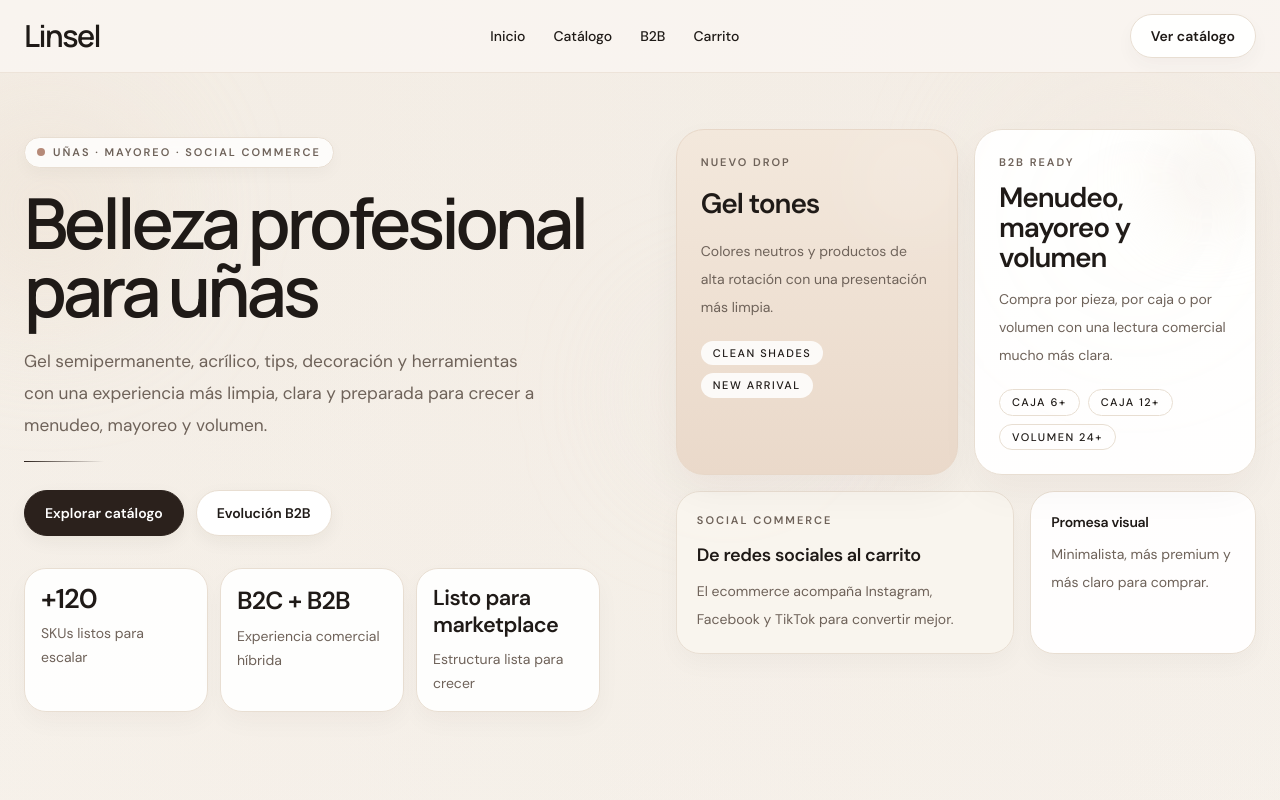
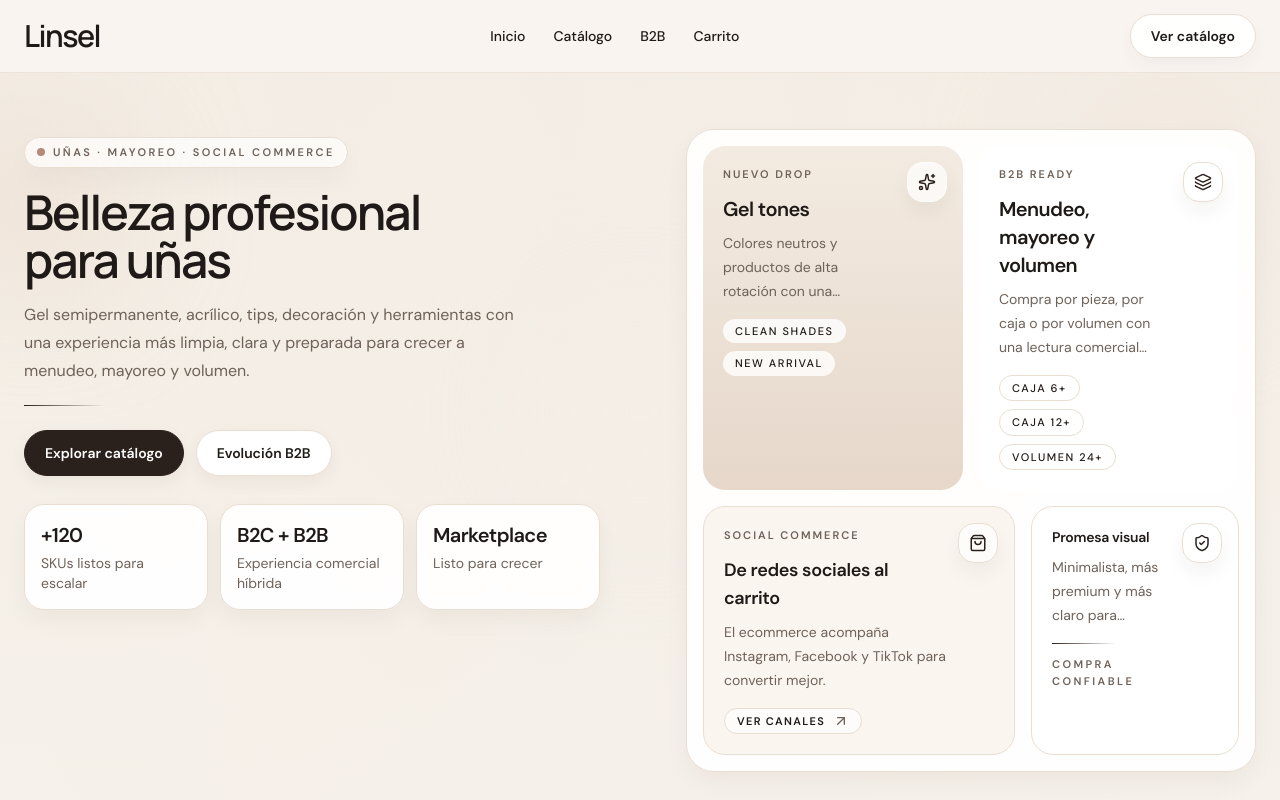
Before and after one commit to roiszs/mvp-belleza-distribuidora, a Next.js app: page / in a window 1280 px wide. Shown: the top 800 px of the page. Built offline with nearby package versions, Linux system fonts and the light colour scheme.

Commit message:
Cambios visuales, aun no termina la actualizacion de seccion 1

```diff
--- a/src/components/home/Hero.tsx
+++ b/src/components/home/Hero.tsx
@@ -1,138 +1,119 @@
 import { Button } from '@/components/ui/Button'
 import { Container } from '@/components/layout/Container'
+import { IconBadge } from '@/components/ui/IconBadge'
+import { Sparkles, Layers, ShoppingBag, ShieldCheck, ArrowUpRight } from 'lucide-react'
 
 export function Hero() {
 return (
-<section className="relative overflow-x-hidden section-padding pb-10 pt-10 md:pb-14 md:pt-12">
-<div className="pointer-events-none absolute inset-0 overflow-hidden">
-<div className="absolute -left-16 top-6 h-56 w-56 rounded-full bg-[#ead8c8]/32 blur-3xl" />
-<div className="absolute right-0 top-0 h-72 w-72 rounded-full bg-[#f2e7dc]/38 blur-3xl" />
-<div className="absolute left-1/2 top-1/3 h-44 w-44 rounded-full bg-[#efe4d8]/22 blur-3xl" />
+<section className="relative overflow-hidden section-padding pb-8 md:pb-10">
+{/* Fondo suave */}
+<div className="pointer-events-none absolute inset-0">
+<div className="absolute -left-14 top-10 h-44 w-44 rounded-full bg-[#ead8c8]/50 blur-3xl" />
+<div className="absolute right-0 top-0 h-56 w-56 rounded-full bg-[#f2e7dc]/60 blur-3xl" />
+<div className="absolute left-1/2 top-1/3 h-44 w-44 -translate-x-1/2 rounded-full bg-[#f7efe6]/60 blur-3xl" />
 </div>
 
   <Container className="relative">
-    <div className="grid items-start gap-8 lg:grid-cols-[1.02fr_0.98fr] lg:gap-12">
-      {/* LEFT COLUMN */}
+    <div className="grid items-start gap-8 lg:grid-cols-[1.05fr_0.95fr]">
+      {/* Lado izquierdo */}
       <div className="w-full min-w-0 max-w-xl pt-2">
-        <div className="mb-5 inline-flex max-w-full items-center gap-2 rounded-full border border-[var(--color-line)] bg-white/80 px-3 py-1.5 shadow-[0_6px_16px_rgba(43,33,28,0.03)] backdrop-blur-sm">
+        <div className="mb-5 inline-flex max-w-full items-center gap-2 rounded-full border border-[var(--color-line)] bg-white/70 px-3 py-1.5 text-[11px] font-semibold uppercase tracking-[0.22em] text-[var(--color-muted)] shadow-[0_12px_24px_rgba(43,33,28,0.03)]">
           <span className="h-2 w-2 shrink-0 rounded-full bg-[var(--color-accent)]" />
-          <span className="truncate text-[11px] font-semibold uppercase tracking-[0.18em] text-[var(--color-muted)]">
-            Uñas · mayoreo · social commerce
-          </span>
+          <span className="truncate">Uñas · mayoreo · social commerce</span>
         </div>
 
-        <h1 className="font-display text-[1.9rem] font-semibold leading-[0.98] tracking-[-0.055em] text-[var(--color-text)] sm:text-[3rem] md:text-[4.4rem]">
+        <h1 className="font-display text-[2.1rem] font-semibold leading-[1.02] tracking-[-0.04em] sm:text-4xl md:text-5xl">
           Belleza profesional
           <span className="block">para uñas</span>
         </h1>
 
-        <p className="mt-5 max-w-lg text-[0.98rem] leading-8 text-[var(--color-muted)] md:text-[1.08rem]">
-          Gel semipermanente, acrílico, tips, decoración y herramientas con una experiencia
-          más limpia, clara y preparada para crecer a menudeo, mayoreo y volumen.
+        <p className="mt-4 max-w-lg text-[0.98rem] leading-7 text-[var(--color-muted)] md:text-base">
+          Gel semipermanente, acrílico, tips, decoración y herramientas con una experiencia más limpia,
+          clara y preparada para crecer a menudeo, mayoreo y volumen.
         </p>
 
         <div className="mt-5 h-px w-20 bg-[linear-gradient(90deg,var(--color-accent-dark),transparent)]" />
 
-        <div className="mt-7 flex flex-col gap-3 sm:flex-row sm:flex-wrap">
-          <Button href="/catalogo">Explorar catálogo</Button>
-          <Button href="/b2b" variant="secondary">
+        <div className="mt-6 flex flex-col gap-3 sm:flex-row">
+          <Button href="/catalogo" className="w-full sm:w-auto">
+            Explorar catálogo
+          </Button>
+          <Button href="/b2b" variant="secondary" className="w-full sm:w-auto">
             Evolución B2B
           </Button>
         </div>
 
-        {/* MOBILE STATS */}
-        <div className="mt-8 -mx-4 flex snap-x snap-mandatory gap-3 overflow-x-auto hide-scrollbar px-4 pb-2 lg:hidden">
-          <div className="w-[220px] shrink-0 snap-start rounded-[22px] border border-[var(--color-line)] bg-white/90 p-4 shadow-[0_10px_24px_rgba(43,33,28,0.035)]">
-            <p className="text-[1.9rem] font-semibold leading-none tracking-[-0.04em]">+120</p>
-            <p className="mt-2 text-sm leading-6 text-[var(--color-muted)]">
-              SKUs listos para escalar
-            </p>
+        {/* Stats */}
+        <div className="mt-7 grid gap-3 sm:grid-cols-3">
+          <div className="surface-card rounded-[20px] p-4">
+            <p className="text-xl font-semibold tracking-[-0.03em]">+120</p>
+            <p className="mt-1 text-sm text-[var(--color-muted)]">SKUs listos para escalar</p>
           </div>
 
-          <div className="w-[220px] shrink-0 snap-start rounded-[22px] border border-[var(--color-line)] bg-white/90 p-4 shadow-[0_10px_24px_rgba(43,33,28,0.035)]">
-            <p className="text-[1.9rem] font-semibold leading-tight tracking-[-0.04em]">
-              B2C + B2B
-            </p>
-            <p className="mt-2 text-sm leading-6 text-[var(--color-muted)]">
-              Experiencia comercial híbrida
-            </p>
+          <div className="surface-card rounded-[20px] p-4">
+            <p className="text-xl font-semibold tracking-[-0.03em]">B2C + B2B</p>
+            <p className="mt-1 text-sm text-[var(--color-muted)]">Experiencia comercial híbrida</p>
           </div>
 
-          <div className="w-[220px] shrink-0 snap-start rounded-[22px] border border-[var(--color-line)] bg-white/90 p-4 shadow-[0_10px_24px_rgba(43,33,28,0.035)]">
-            <p className="text-[1.9rem] font-semibold leading-tight tracking-[-0.04em]">
-              Listo para marketplace
-            </p>
-            <p className="mt-2 text-sm leading-6 text-[var(--color-muted)]">
-              Estructura lista para crecer
-            </p>
-          </div>
-        </div>
-
-        {/* DESKTOP STATS */}
-        <div className="mt-8 hidden grid-cols-3 gap-3 lg:grid">
-        <div className="rounded-[22px] border border-[var(--color-line)] bg-white/90 p-4 shadow-[0_10px_24px_rgba(43,33,28,0.035)]">
-        <p className="text-[1.7rem] font-semibold leading-none tracking-[-0.035em]">+120</p>
-        <p className="mt-2 text-sm leading-6 text-[var(--color-muted)]">
-        SKUs listos para escalar
-        </p>
-        </div>
-
-        <div className="rounded-[22px] border border-[var(--color-line)] bg-white/90 p-4 shadow-[0_10px_24px_rgba(43,33,28,0.035)]">
-        <p className="text-[1.55rem] font-semibold leading-tight tracking-[-0.03em]">
-        B2C + B2B
-        </p>
-        <p className="mt-2 text-sm leading-6 text-[var(--color-muted)]">
-        Experiencia comercial híbrida
-        </p>
-        </div>
-
-        <div className="rounded-[22px] border border-[var(--color-line)] bg-white/90 p-4 shadow-[0_10px_24px_rgba(43,33,28,0.035)]">
-        <p className="text-[1.35rem] font-semibold leading-tight tracking-[-0.025em]">
-        Listo para marketplace
-        </p>
-        <p className="mt-2 text-sm leading-6 text-[var(--color-muted)]">
-        Estructura lista para crecer
-        </p>
+          <div className="surface-card rounded-[20px] p-4">
+            <p className="text-xl font-semibold tracking-[-0.03em]">Marketplace</p>
+            <p className="mt-1 text-sm text-[var(--color-muted)]">Listo para crecer</p>
           </div>
         </div>
       </div>
 
-      {/* RIGHT COLUMN */}
-      <div className="grid w-full min-w-0 gap-4">
+      {/* Lado derecho */}
+      <div className="relative">
+        <div className="surface-card overflow-hidden rounded-[28px] p-4">
+          {/* Fila superior: MOBILE 1 columna (más cuadrado) / DESKTOP 2 columnas */}
           <div className="grid gap-4 md:grid-cols-2">
-          <div className="relative overflow-hidden rounded-[28px] border border-[#e7d7c8] bg-[linear-gradient(180deg,#f3e8dc_0%,#ead9ca_100%)] p-6 shadow-[0_18px_40px_rgba(43,33,28,0.045)]">
-            <div className="pointer-events-none absolute right-0 top-0 h-24 w-24 rounded-full bg-white/20 blur-2xl" />
+            {/* Card 1 - Nuevo Drop */}
+            <div className="relative min-h-[260px] rounded-[22px] bg-[linear-gradient(180deg,#f3ebe1_0%,#e6d7ca_100%)] p-5 transition duration-300 hover:-translate-y-1 hover:shadow-[0_16px_32px_rgba(43,33,28,0.06)]">
+              <IconBadge className="border-white/50 bg-white/70">
+                <Sparkles className="h-[18px] w-[18px] text-[var(--color-accent-dark)]" />
+              </IconBadge>
+
+              <div className="pr-12">
                 <p className="text-[11px] font-semibold uppercase tracking-[0.18em] text-[var(--color-muted)]">
                   Nuevo drop
                 </p>
-            <h3 className="mt-3 text-[1.45rem] font-semibold tracking-[-0.04em] md:text-[1.75rem]">
-              Gel tones
-            </h3>
-            <p className="mt-3 text-sm leading-7 text-[var(--color-muted)]">
+                <h3 className="mt-3 text-xl font-semibold tracking-[-0.03em]">Gel tones</h3>
+                <p className="mt-2 text-sm leading-6 text-[var(--color-muted)] [display:-webkit-box] [-webkit-line-clamp:3] [-webkit-box-orient:vertical] overflow-hidden">
                   Colores neutros y productos de alta rotación con una presentación más limpia.
                 </p>
-            <div className="mt-5 flex flex-wrap gap-2">
-              <span className="rounded-full bg-white/85 px-3 py-1 text-[11px] font-medium uppercase tracking-[0.14em]">
+
+                <div className="mt-4 flex flex-wrap gap-2">
+                  <span className="rounded-full bg-white/80 px-3 py-1 text-[11px] font-medium uppercase tracking-[0.14em]">
                     Clean shades
                   </span>
-              <span className="rounded-full bg-white/85 px-3 py-1 text-[11px] font-medium uppercase tracking-[0.14em]">
+                  <span className="rounded-full bg-white/80 px-3 py-1 text-[11px] font-medium uppercase tracking-[0.14em]">
                     New arrival
                   </span>
                 </div>
               </div>
+            </div>
 
-          <div className="relative overflow-hidden rounded-[28px] border border-[var(--color-line)] bg-white/94 p-6 shadow-[0_18px_40px_rgba(43,33,28,0.04)]">
-            <div className="pointer-events-none absolute right-4 top-4 h-16 w-16 rounded-full bg-[var(--color-soft)] blur-2xl" />
+            {/* Card 2 - B2B Ready */}
+            <div className="relative min-h-[260px] rounded-[22px] bg-white p-5 transition duration-300 hover:-translate-y-1 hover:shadow-[0_16px_32px_rgba(43,33,28,0.05)]">
+              <IconBadge>
+                <Layers className="h-[18px] w-[18px] text-[var(--color-accent-dark)]" />
+              </IconBadge>
+
+              <div className="pr-12">
                 <p className="text-[11px] font-semibold uppercase tracking-[0.18em] text-[var(--color-muted)]">
                   B2B ready
                 </p>
-            <h3 className="mt-3 text-[1.45rem] font-semibold leading-[1.08] tracking-[-0.04em] md:text-[1.75rem]">
+
+                <h3 className="mt-3 text-xl font-semibold tracking-[-0.03em]">
                   Menudeo, mayoreo y volumen
                 </h3>
-            <p className="mt-3 text-sm leading-7 text-[var(--color-muted)]">
+
+                <p className="mt-2 text-sm leading-6 text-[var(--color-muted)] [display:-webkit-box] [-webkit-line-clamp:3] [-webkit-box-orient:vertical] overflow-hidden">
                   Compra por pieza, por caja o por volumen con una lectura comercial mucho más clara.
                 </p>
-            <div className="mt-5 flex flex-wrap gap-2">
+
+                {/* Chips: wrap para no alargar */}
+                <div className="mt-4 flex flex-wrap gap-2">
                   <span className="rounded-full border border-[var(--color-line)] px-3 py-1 text-[11px] font-medium uppercase tracking-[0.14em]">
                     Caja 6+
                   </span>
@@ -145,27 +126,60 @@ return (
                 </div>
               </div>
             </div>
+          </div>
 
-        <div className="grid gap-4 md:grid-cols-[1.2fr_0.8fr]">
-          <div className="rounded-[24px] border border-[var(--color-line)] bg-[#faf5ef]/90 p-5 shadow-[0_10px_24px_rgba(43,33,28,0.03)]">
+          {/* Fila inferior: MOBILE 1 columna / DESKTOP 2 columnas asimétricas */}
+          <div className="mt-4 grid gap-4 md:grid-cols-[1.2fr_0.8fr]">
+            {/* Card 3 - Social Commerce */}
+            <div className="relative min-h-[240px] rounded-[22px] border border-[var(--color-line)] bg-[#faf5ef] p-5 transition duration-300 hover:-translate-y-1 hover:shadow-[0_14px_30px_rgba(43,33,28,0.04)]">
+              <IconBadge className="bg-white/70">
+                <ShoppingBag className="h-[18px] w-[18px] text-[var(--color-accent-dark)]" />
+              </IconBadge>
+
+              <div className="pr-12">
                 <p className="text-[11px] font-semibold uppercase tracking-[0.18em] text-[var(--color-muted)]">
                   Social commerce
                 </p>
                 <h3 className="mt-3 text-lg font-semibold tracking-[-0.02em]">
                   De redes sociales al carrito
                 </h3>
-            <p className="mt-2 text-sm leading-7 text-[var(--color-muted)]">
+                <p className="mt-2 text-sm leading-6 text-[var(--color-muted)] [display:-webkit-box] [-webkit-line-clamp:3] [-webkit-box-orient:vertical] overflow-hidden">
                   El ecommerce acompaña Instagram, Facebook y TikTok para convertir mejor.
                 </p>
+
+                <div className="mt-4 inline-flex items-center gap-2 rounded-full border border-[var(--color-line)] bg-white/70 px-3 py-1 text-[11px] font-semibold uppercase tracking-[0.12em]">
+                  Ver canales
+                  <ArrowUpRight className="h-4 w-4 text-[var(--color-muted)]" />
+                </div>
+              </div>
             </div>
 
-          <div className="rounded-[24px] border border-[var(--color-line)] bg-white/92 p-5 shadow-[0_10px_24px_rgba(43,33,28,0.03)]">
+            {/* Card 4 - Promesa visual */}
+            <div className="relative min-h-[240px] rounded-[22px] border border-[var(--color-line)] bg-white p-5 transition duration-300 hover:-translate-y-1 hover:shadow-[0_14px_30px_rgba(43,33,28,0.04)]">
+              <IconBadge>
+                <ShieldCheck className="h-[18px] w-[18px] text-[var(--color-accent-dark)]" />
+              </IconBadge>
+
+              <div className="pr-12">
                 <p className="text-sm font-semibold tracking-[-0.02em]">Promesa visual</p>
-            <p className="mt-2 text-sm leading-7 text-[var(--color-muted)]">
+                <p className="mt-2 max-w-[28ch] text-sm leading-6 text-[var(--color-muted)] [display:-webkit-box] [-webkit-line-clamp:3] [-webkit-box-orient:vertical] overflow-hidden">
                   Minimalista, más premium y más claro para comprar.
+                </p>
+
+                <div className="mt-4 h-px w-16 bg-[linear-gradient(90deg,var(--color-accent-dark),transparent)]" />
+
+                <p className="mt-3 text-[11px] font-semibold uppercase tracking-[0.22em] text-[var(--color-muted)]">
+                  Compra confiable
                 </p>
               </div>
             </div>
+          </div>
+        </div>
+
+        {/* Hint mobile */}
+        <p className="mt-3 text-center text-[11px] font-semibold uppercase tracking-[0.22em] text-[var(--color-muted)] md:hidden">
+          Desliza en otras secciones para ver más
+        </p>
       </div>
     </div>
   </Container>
--- /dev/null
+++ b/src/components/ui/IconBadge.tsx
@@ -0,0 +1,20 @@
+import type { ReactNode } from 'react'
+import { cn } from '@/lib/utils'
+
+type IconBadgeProps = {
+children: ReactNode
+className?: string
+}
+
+export function IconBadge({ children, className }: IconBadgeProps) {
+return (
+<div
+className={cn(
+'absolute right-4 top-4 grid h-10 w-10 place-items-center rounded-[16px] border border-[var(--color-line)] bg-white/80 shadow-[0_10px_20px_rgba(43,33,28,0.05)]',
+className
+)}
+>
+{children}
+</div>
+)
+}
```
Lines whose indentation alone changed are shown as unchanged.
